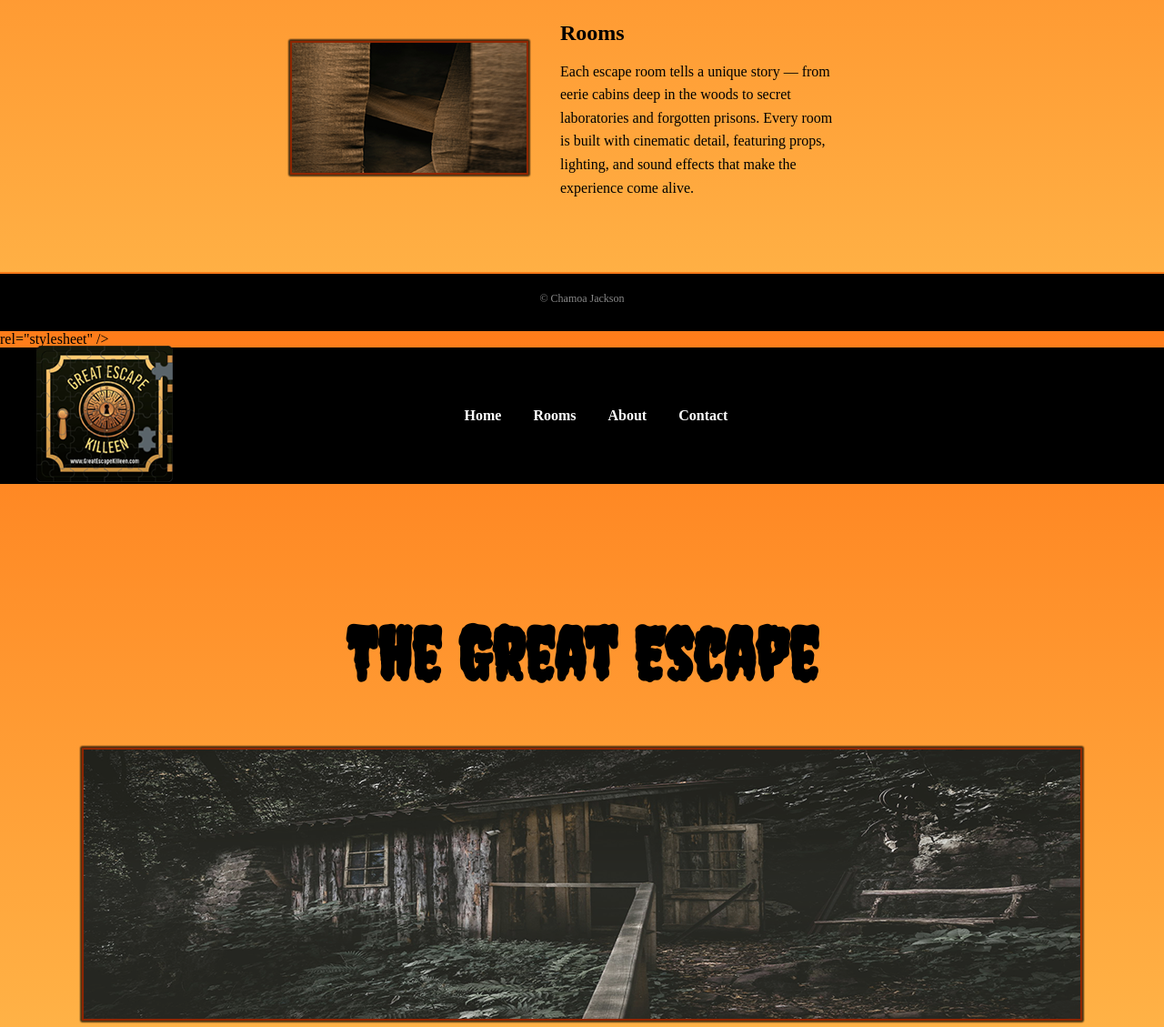
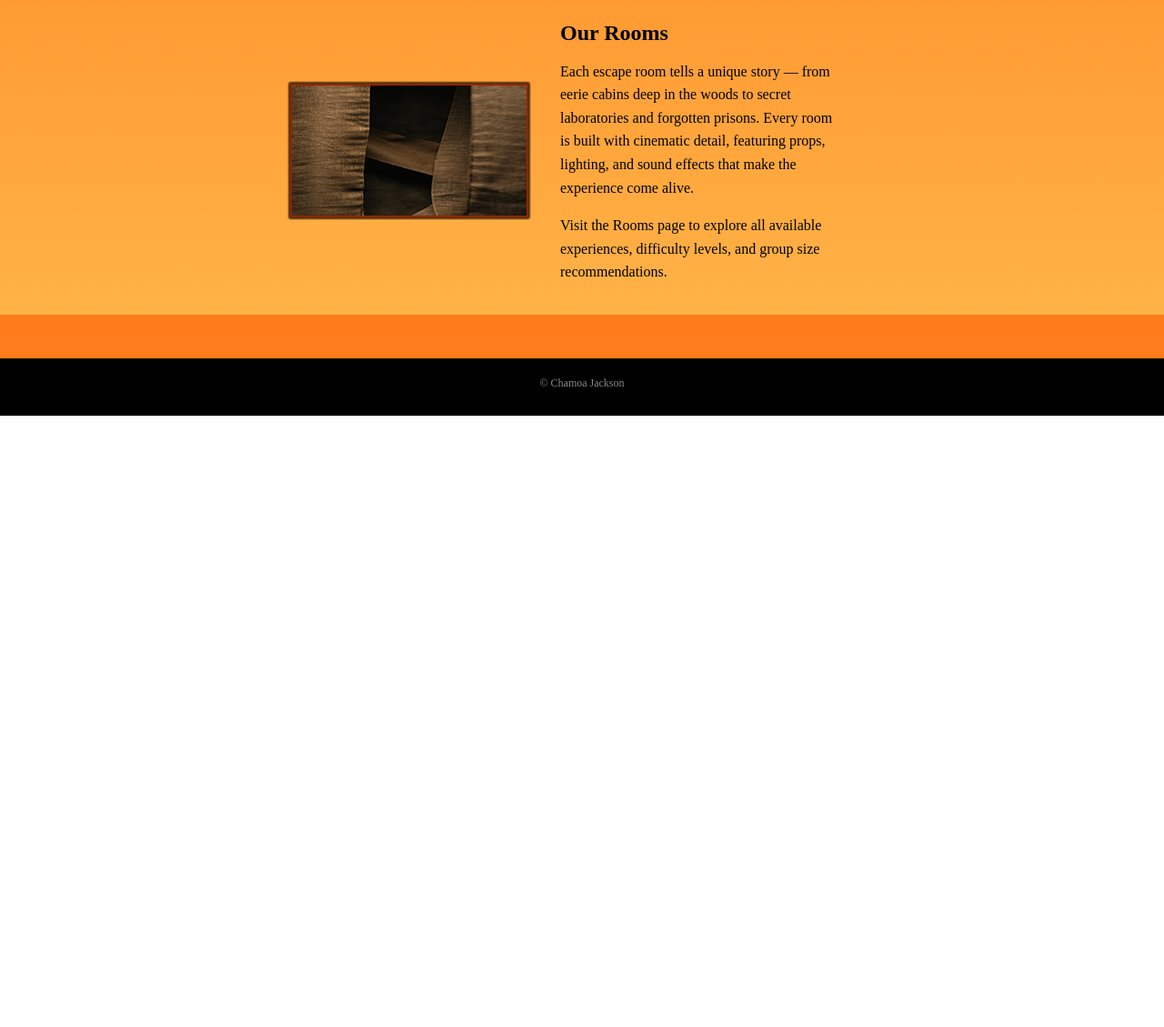
Before and after one commit to cjackson7-svg/TheGreatescape, a plain HTML site: page index.html in a window 1280 px wide. Shown: the part 1254-2383 px from the top of the page at 91% size. After the commit the page ends 1711 px from the top, so only its background shows below. Drawn offline with Linux system fonts and the light colour scheme.

Commit message:
Refactor index.html for clarity and path corrections
Updated HTML structure, improved comments, and fixed image paths.

```diff
--- a/index.html
+++ b/index.html
@@ -1,5 +1,4 @@
 <!DOCTYPE html>
-<!-- Declares this document as HTML5 -->
 <html lang="en">
   <head>
     <!-- Character encoding for special symbols and text -->
@@ -15,28 +14,21 @@
 
     <!-- Adds custom spooky "Creepster" font -->
     <link
-      href="https://fonts.googleapis.com/css2?family=Creepster&display=swap"<!DOCTYPE html>
-<html lang="en">
-  <head>
-    <meta charset="UTF-8" />
-    <meta name="viewport" content="width=device-width, initial-scale=1.0" />
-    <title>Great Escape Rooms</title>
-
-    <link rel="preconnect" href="https://fonts.googleapis.com" />
-    <link rel="preconnect" href="https://fonts.gstatic.com" crossorigin />
-
-    <link
       href="https://fonts.googleapis.com/css2?family=Creepster&display=swap"
       rel="stylesheet"
     />
 
-    <!-- Correct CSS path -->
+    <!-- Links external CSS file -->
     <link rel="stylesheet" href="CSS/stylessheet.css" />
   </head>
 
   <body>
+    <!-- ===========================
+         HEADER & NAVIGATION
+    ============================ -->
     <header>
       <nav class="navbar">
+        <!-- Logo on the left side of navigation bar -->
         <div class="logo">
           <img
             src="Images/Greatescapekilleenlogo2.png"
@@ -44,16 +36,19 @@
           />
         </div>
 
+        <!-- Main navigation links -->
         <ul class="nav-links">
-          <li><a href="index.html">Home</a></li>
-          <li><a href="rooms.html" class="active">Rooms</a></li>
+          <li><a href="index.html" class="active">Home</a></li>
+          <li><a href="rooms.html">Rooms</a></li>
           <li><a href="about.html">About</a></li>
           <li><a href="contact.html">Contact</a></li>
         </ul>
       </nav>
 
+      <!-- Main Title Below Navbar -->
       <h1 class="main-title">The Great Escape</h1>
 
+      <!-- Hero Banner Image -->
       <img
         src="Images/bannerhomescreenedit.png"
         alt="Escape room banner"
@@ -61,13 +56,21 @@
       />
     </header>
 
+    <!-- ===========================
+         MAIN CONTENT SECTIONS
+    ============================ -->
     <main>
-      <!-- JOIN US SECTION -->
+      <!-- SECTION 1: JOIN US -->
       <section class="two-col" id="join">
+        <!-- Image block (left side) -->
         <div class="img-block">
-          <img src="Images/tombstonemockedit.png" alt="Escape room tombstone" />
+          <img
+            src="Images/tombstonemockedit.png"
+            alt="Escape room tombstone"
+          />
         </div>
 
+        <!-- Text block (right side) -->
         <div class="text-block">
           <h2>Join Us</h2>
           <p>
@@ -84,117 +87,23 @@
         </div>
       </section>
 
-      <!-- ROOMS SECTION -->
+      <!-- SECTION 2: ROOMS PREVIEW -->
       <section class="two-col" id="rooms">
         <div class="img-block">
           <img src="Images/mummyedit.png" alt="Mummy themed room" />
         </div>
 
         <div class="text-block">
-          <h2>Rooms</h2>
+          <h2>Our Rooms</h2>
           <p>
             Each escape room tells a unique story — from eerie cabins deep in
             the woods to secret laboratories and forgotten prisons. Every room
             is built with cinematic detail, featuring props, lighting, and sound
             effects that make the experience come alive.
           </p>
-        </div>
-      </section>
-    </main>
-
-    <footer class="site-footer">
-      <p class="copy">&copy; Chamoa Jackson</p>
-    </footer>
-  </body>
-</html>
-
-      rel="stylesheet"
-    />
-
-    <!-- Links external CSS file -->
-    <link rel="stylesheet" href="../CSS/stylessheet.css">
-  </head>
-
-  <body>
-    <!-- ===========================
-         HEADER & NAVIGATION
-    ============================ -->
-    <header>
-      <nav class="navbar">
-        <!-- Logo on the left side of navigation bar -->
-        <div class="logo">
-          <img
-            src="../Images/Greatescapekilleenlogo2.png"
-            alt="Great Escape logo"
-
-          />
-        </div>
-
-        <!-- Main navigation links -->
-       <ul class="nav-links">
-<li><a href="index.html">Home</a></li>
-<li><a href="rooms.html" class="active">Rooms</a></li>
-<li><a href="about.html">About</a></li>
-<li><a href="contact.html">Contact</a></li>
-</ul>>
-      </nav>
-
-      <!-- Main Title Below Navbar -->
-      <h1 class="main-title">The Great Escape</h1>
-
-      <!-- Hero Banner Image -->
-
-      <img
-        src="../Images/bannerhomescreenedit.png"
-        alt="Escape room banner"
-        class="hero-banner"
-      />
-    </header>
-
-
-    <!-- ===========================
-         MAIN CONTENT SECTIONS
-    ============================ -->
-    <main>
-      <!-- === SECTION 1: JOIN US === -->
-      <section class="two-col" id="join">
-        <!-- Image block (left side) -->
-        <div class="img-block">
-          <img src="../Images/tombstonemockedit.png" alt="Escape room tombstone" />
-        </div>
-
-        <!-- Text block (right side) -->
-        <div class="text-block">
-          <h2>Join Us</h2>
           <p>
-            Step into a world where nothing is as it seems. At The Great Escape
-            Killeen, you and your team will be locked inside a themed room
-            filled with mysterious clues, hidden codes, and mind-bending
-            puzzles.
-            <br /><br />
-            Whether you’re chasing ancient treasure, escaping a haunted cabin,
-            or solving a high-stakes mystery, every minute brings new twists and
-            turns. The thrill of discovery and teamwork will keep your heart
-            racing until the final second.
-          </p>
-        </div>
-      </section>
-
-      <!-- === SECTION 2: ROOMS === -->
-      <section class="two-col" id="rooms">
-        <!-- Image block (left side) -->
-        <div class="img-block">
-          <img src="../Images/mummyedit.png" alt="Mummy themed room" />
-        </div>
-
-        <!-- Text block (right side) -->
-        <div class="text-block">
-          <h2>Rooms</h2>
-          <p>
-            Each escape room tells a unique story — from eerie cabins deep in
-            the woods to secret laboratories and forgotten prisons. Every room
-            is built with cinematic detail, featuring props, lighting, and sound
-            effects that make the experience come alive.
+            Visit the Rooms page to explore all available experiences, difficulty
+            levels, and group size recommendations.
           </p>
         </div>
       </section>
@@ -204,12 +113,7 @@
          FOOTER SECTION
     ============================ -->
     <footer class="site-footer">
-      <div class="room-lists">
-        <!-- List of rooms in Killeen -->
-
-      <!-- Footer copyright -->
       <p class="copy">&copy; Chamoa Jackson</p>
-      </div>
     </footer>
   </body>
 </html>
```
